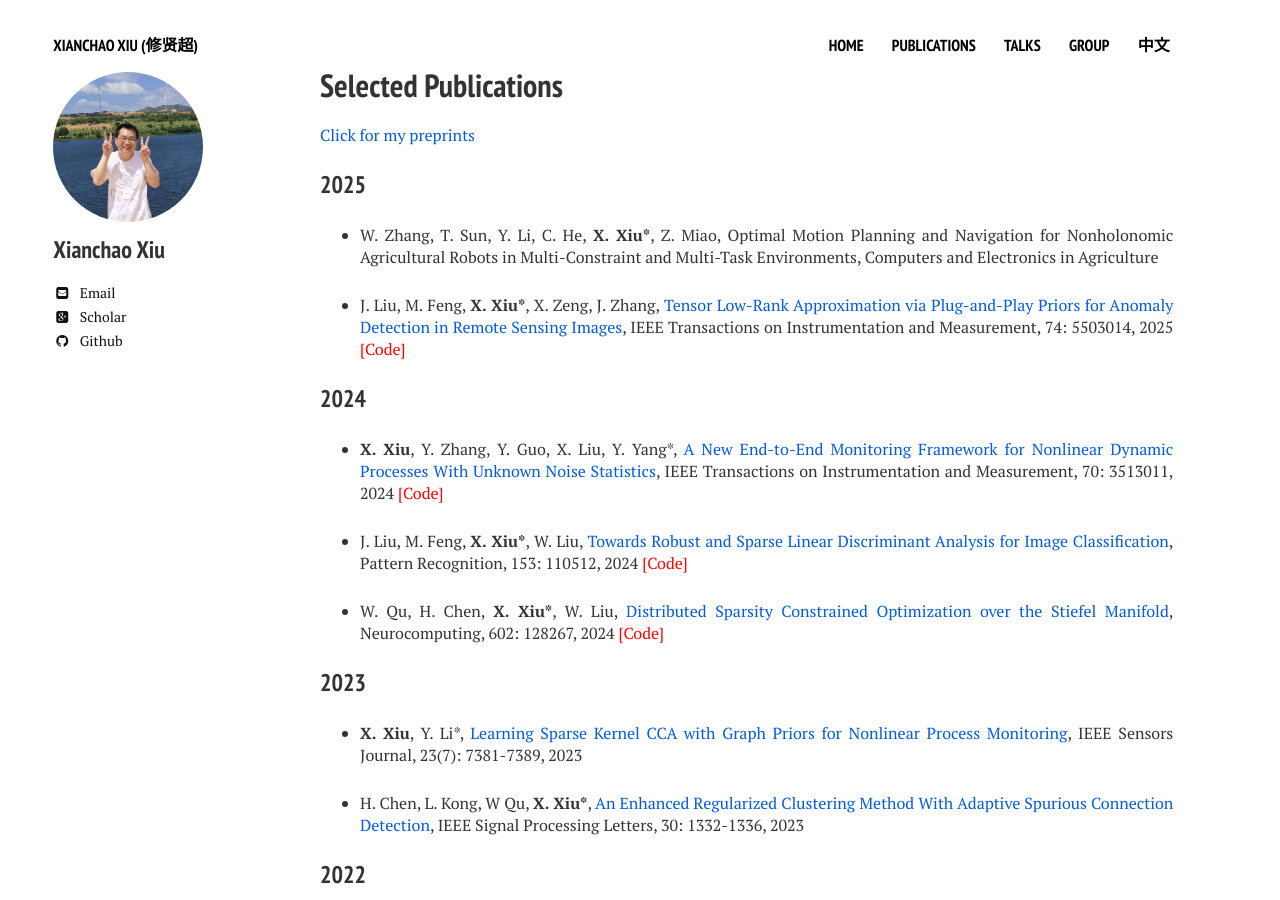
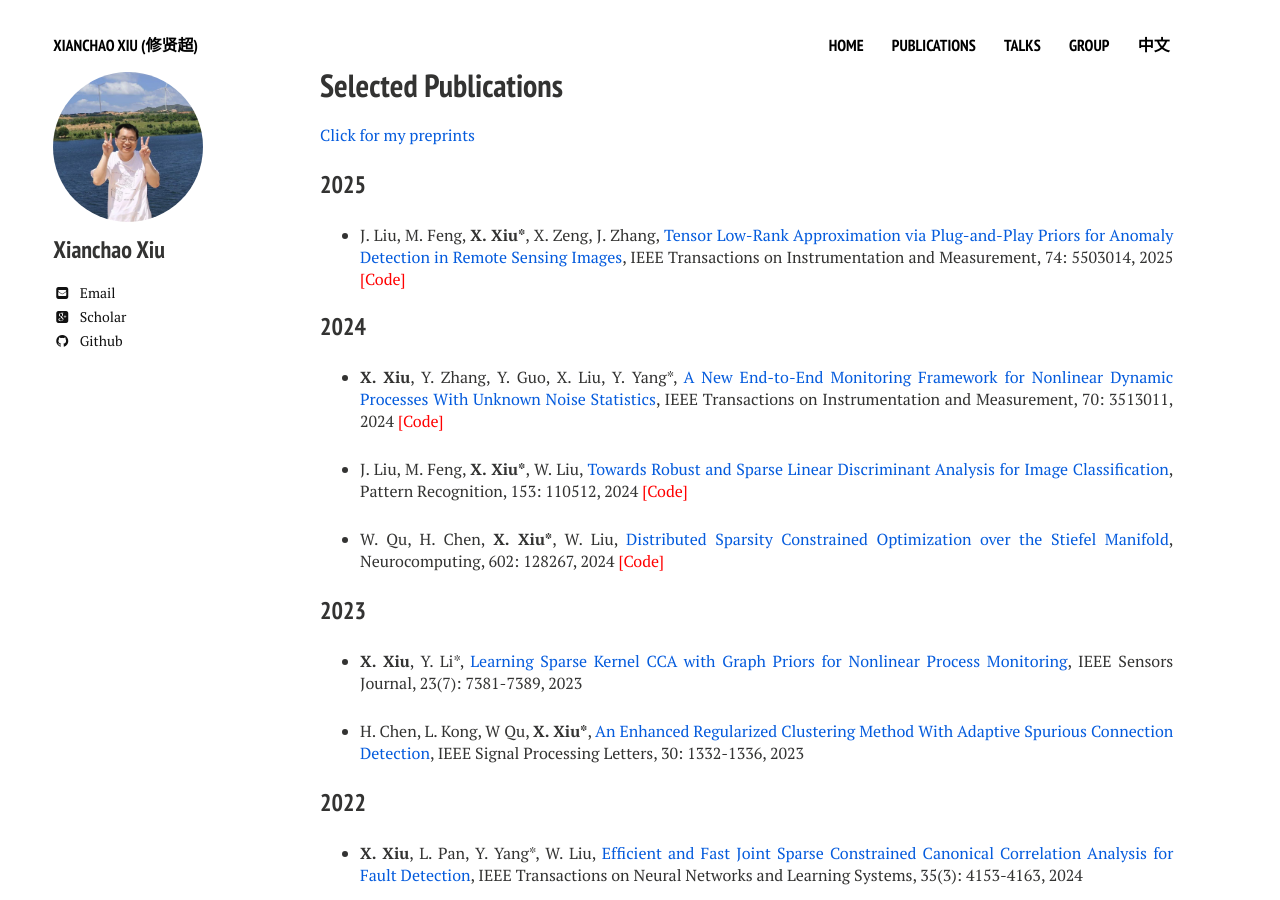
Before and after one commit to xianchaoxiu/xianchaoxiu.github.io, a Jekyll site: the page built from publications/index.md, in a window 1280 px wide and 900 px high. Built offline with Jekyll 4.4.1, drawn with Linux system fonts in a browser that asks for light colours; nearby versions of some CDN libraries.

Commit message:
Update index.md

```diff
--- a/publications/index.md
+++ b/publications/index.md
@@ -11,8 +11,6 @@ share: false
 
 
 ### 2025
-
-* W. Zhang, T. Sun, Y. Li, C. He, <b>X. Xiu*</b>, Z. Miao, Optimal Motion Planning and Navigation for Nonholonomic Agricultural Robots in Multi-Constraint and Multi-Task Environments, Computers and Electronics in Agriculture
 
 * J. Liu, M. Feng, <b>X. Xiu*</b>, X. Zeng, J. Zhang, <a href="https://ieeexplore.ieee.org/document/10935754" class="textlink" target="_blank">Tensor Low-Rank Approximation via Plug-and-Play Priors for Anomaly Detection in Remote Sensing Images</a>, IEEE Transactions on Instrumentation and Measurement, 74: 5503014, 2025 <a href="https://github.com/xianchaoxiu/PnP-TLRA" class="textlink" target="_blank" style="color: red;">[Code]</a>
 
```
